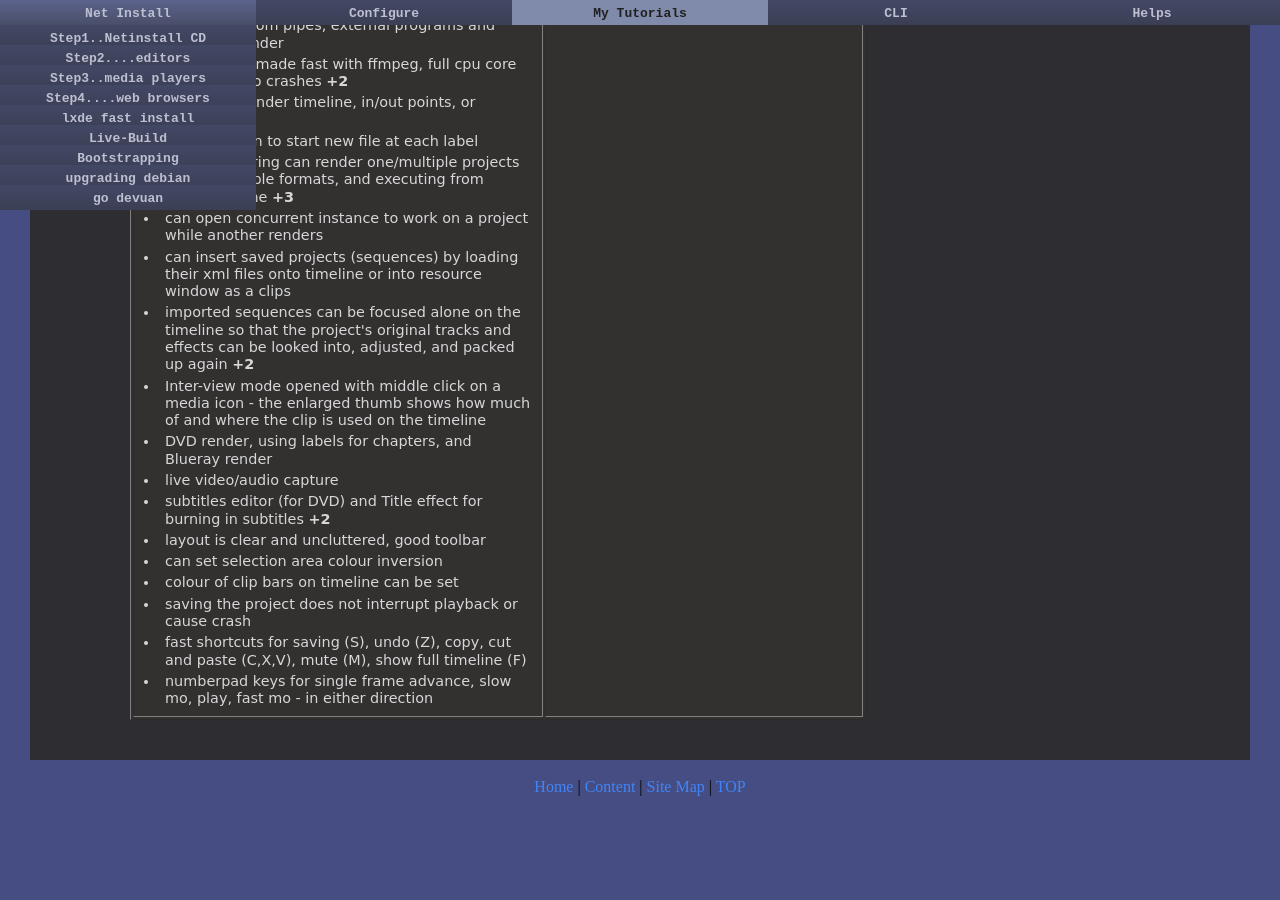
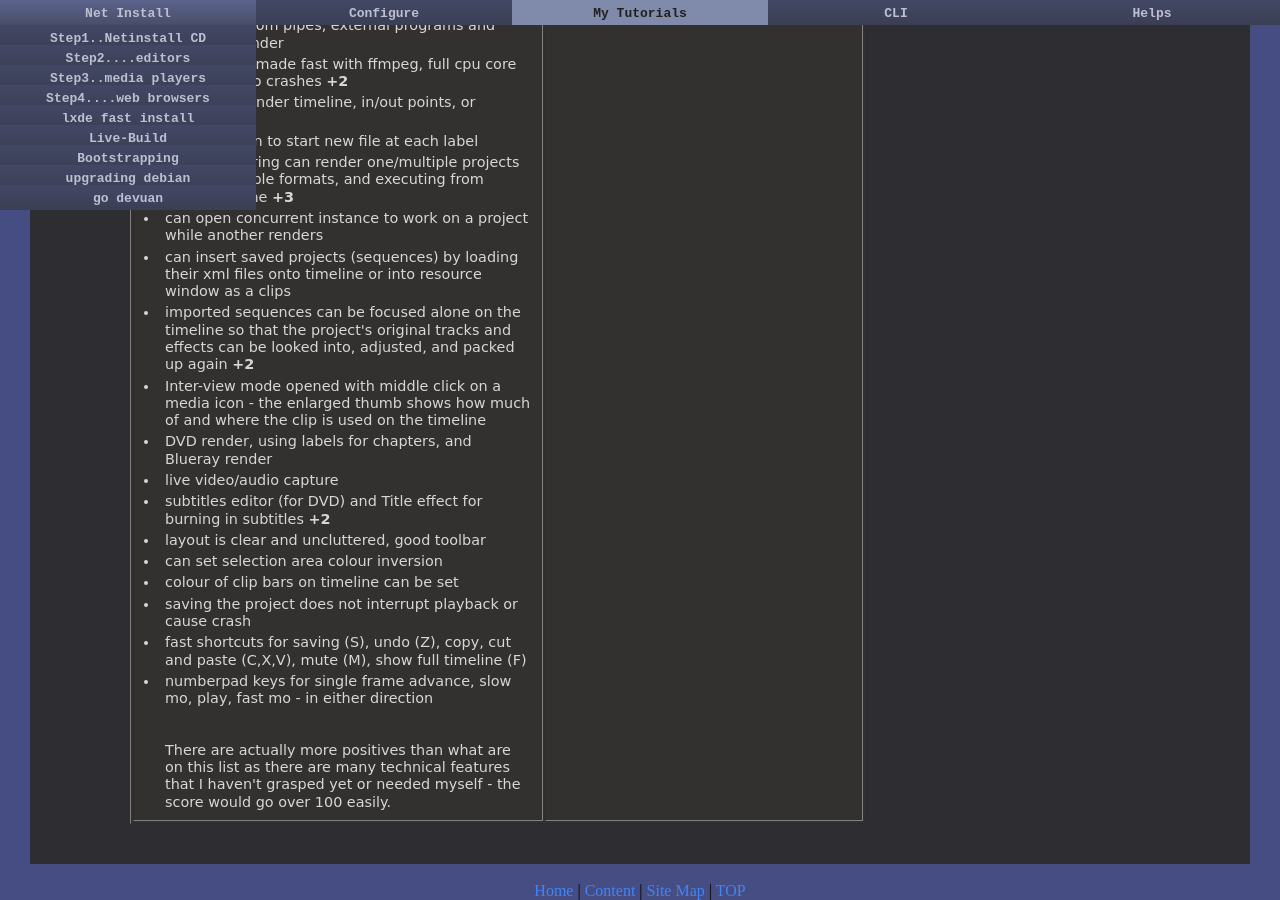
Before and after one commit to dquinton/debian-install, a Jekyll site: the page built from tutorial/04b-video-editors.html, in a window 1280 px wide and 900 px high, scrolled down 5345 px. Built offline with Jekyll 4.4.1, drawn with Linux system fonts in a browser that asks for light colours; before the commit the page ends 6141 px from its top, so only the background shows below that.

Commit message:
updating cinpages

```diff
--- a/tutorial/04b-video-editors.html
+++ b/tutorial/04b-video-editors.html
@@ -220,7 +220,7 @@
 <li>not a program for movie editing beginners -ui is perhaps more confusing</td></tr>
 
 
-<tr><td><span style="font-size: 1.3em;font-weight: bold; ">cinelerra (GG)</span> &nbsp;&nbsp;&nbsp;&nbsp;63-3 =60</td>
+<tr><td><span style="font-size: 1.3em;font-weight: bold; ">cinelerra (GG)</span> &nbsp;&nbsp;&nbsp;&nbsp;64-3 =61</td>
 <td></td></tr>
 
 <tr><td><ul><li>multiple options for playback, recording etc
@@ -270,6 +270,8 @@
 <li>saving the project does not interrupt playback or cause crash
 <li>fast shortcuts for saving (S), undo (Z), copy, cut and paste (C,X,V), mute (M), show full timeline (F)
 <li>numberpad keys for single frame advance, slow mo, play, fast mo - in either direction
+<br><br><br>
+There are actually more positives than what are on this list as there are many technical features that I haven't grasped yet or needed myself - the score would go over 100 easily.
 </td>
 
 
```
